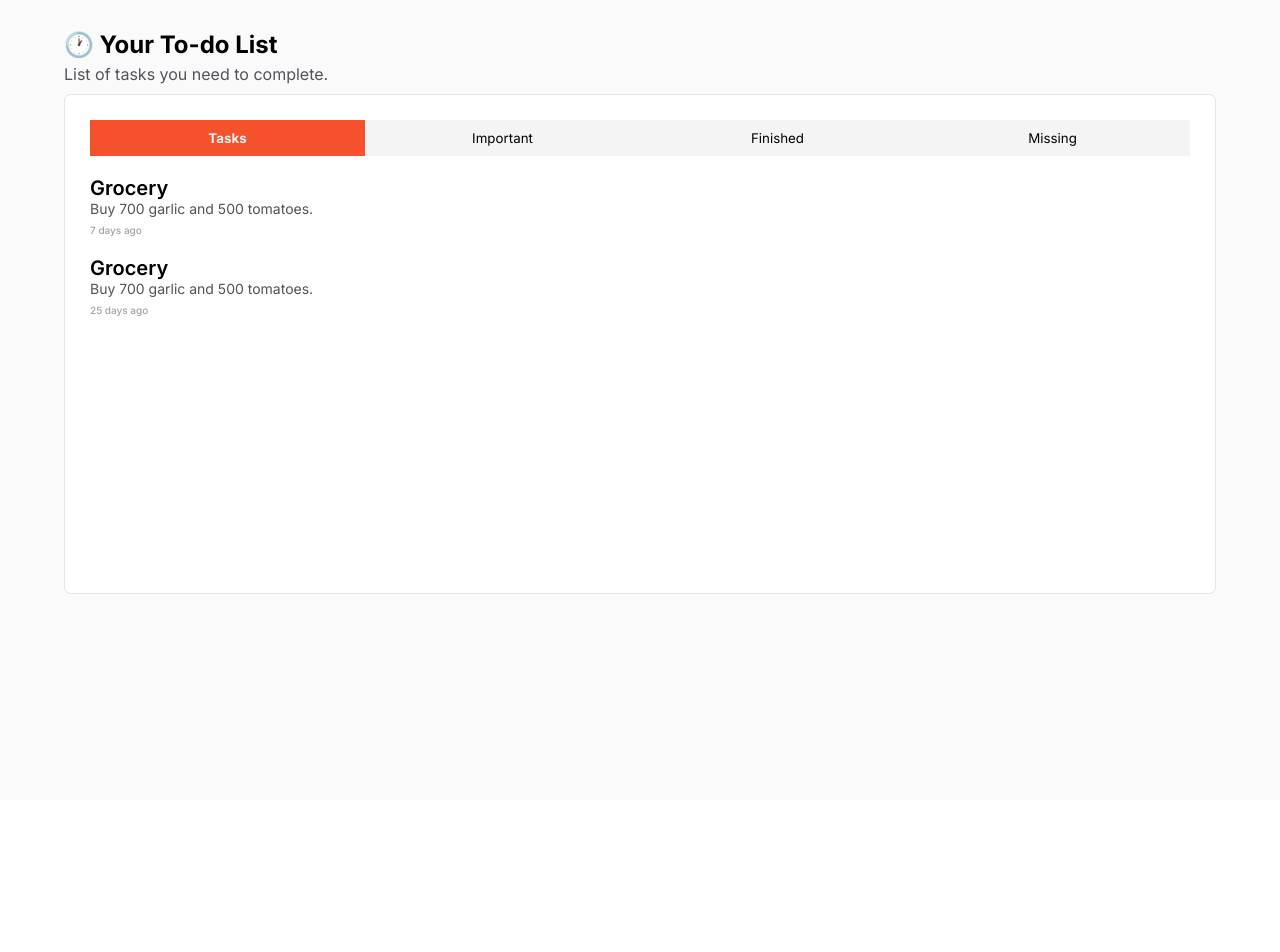
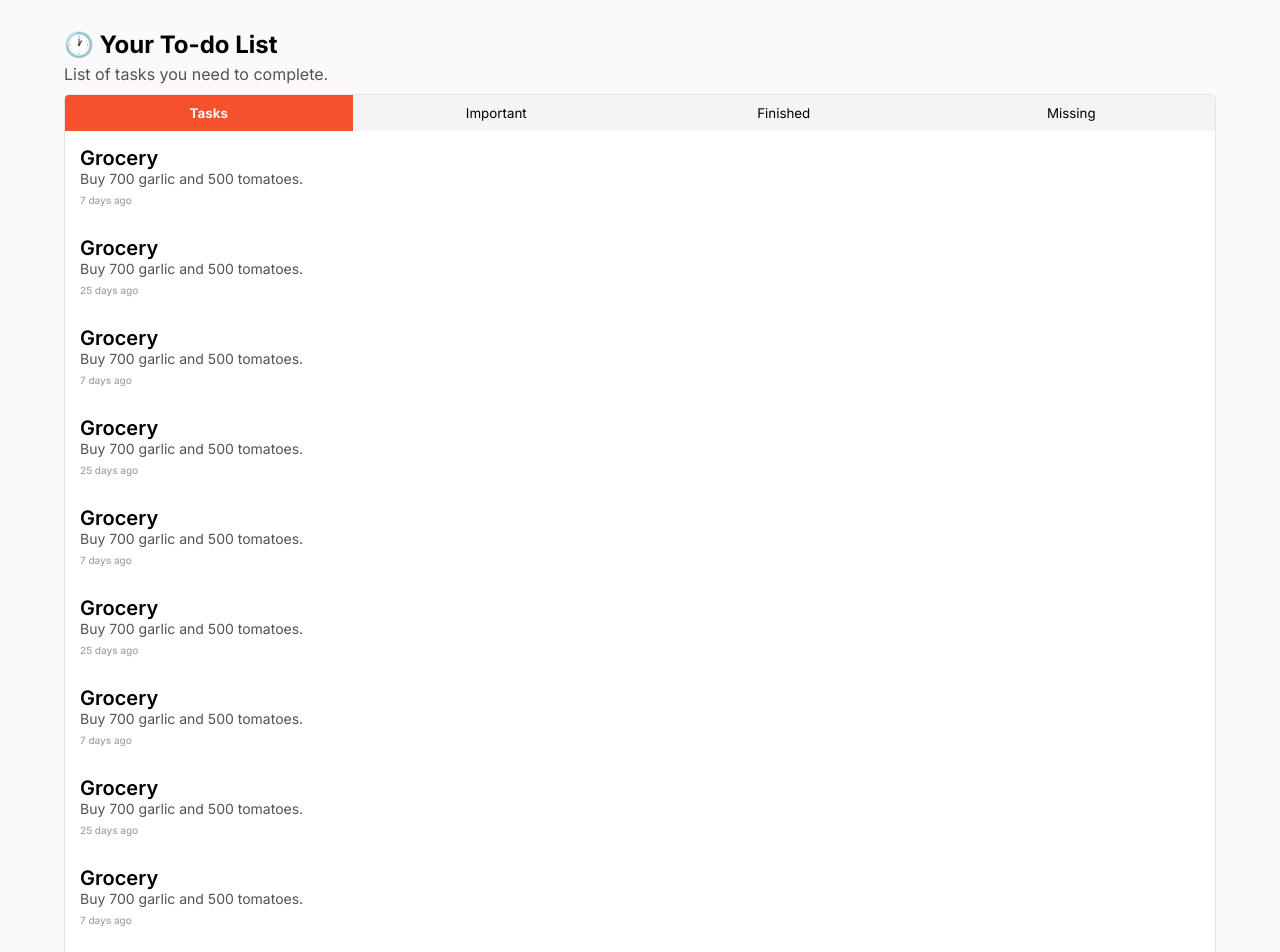
Before and after one commit to markcalendario/prio-todo-app, a React (Vite) app: page / in a window 1280 px wide. Shown: the top 952 px of the page. Before the commit the page ends 800 px from the top, so only its background shows below. Built offline with nearby package versions, Linux system fonts and the light colour scheme; a web font is replaced by a local one.

Commit message:
style: todo box

```diff
--- a/src/components/TaskCard/TaskCard.css
+++ b/src/components/TaskCard/TaskCard.css
@@ -5,6 +5,11 @@
   flex-wrap: wrap;
   gap: 20px;
   align-items: center;
+  padding: 15px;
+}
+
+.task-card:hover {
+  background-color: var(--gray-1);
 }
 
 .task-card .context .title {
--- a/src/components/TodoBox/TodoBox.css
+++ b/src/components/TodoBox/TodoBox.css
@@ -1,11 +1,11 @@
 .todo-box {
   background-color: var(--white);
-  padding: 25px;
   margin-top: 10px;
   width: 100%;
   min-height: 500px;
-  border-radius: 7px;
   border: 1px var(--gray-2) solid;
+  border-radius: 5px;
+  overflow: hidden;
 
   display: grid;
   grid-template-areas:
@@ -13,7 +13,6 @@
     "tasks";
   grid-template-columns: 1fr;
   grid-template-rows: auto 1fr;
-  gap: 20px;
 }
 
 .todo-sidebar {
@@ -38,7 +37,4 @@
 
 .todo-tasks {
   grid-area: tasks;
-  display: flex;
-  flex-direction: column;
-  gap: 20px;
 }
--- a/src/components/TodoBox/TodoBox.jsx
+++ b/src/components/TodoBox/TodoBox.jsx
@@ -22,6 +22,46 @@ export default function TodoBox() {
           description="Buy 700 garlic and 500 tomatoes."
           absoluteTimestamp="25 days ago"
         />
+        <TaskCard
+          title="Grocery"
+          description="Buy 700 garlic and 500 tomatoes."
+          absoluteTimestamp="7 days ago"
+        />
+        <TaskCard
+          title="Grocery"
+          description="Buy 700 garlic and 500 tomatoes."
+          absoluteTimestamp="25 days ago"
+        />
+        <TaskCard
+          title="Grocery"
+          description="Buy 700 garlic and 500 tomatoes."
+          absoluteTimestamp="7 days ago"
+        />
+        <TaskCard
+          title="Grocery"
+          description="Buy 700 garlic and 500 tomatoes."
+          absoluteTimestamp="25 days ago"
+        />
+        <TaskCard
+          title="Grocery"
+          description="Buy 700 garlic and 500 tomatoes."
+          absoluteTimestamp="7 days ago"
+        />
+        <TaskCard
+          title="Grocery"
+          description="Buy 700 garlic and 500 tomatoes."
+          absoluteTimestamp="25 days ago"
+        />
+        <TaskCard
+          title="Grocery"
+          description="Buy 700 garlic and 500 tomatoes."
+          absoluteTimestamp="7 days ago"
+        />
+        <TaskCard
+          title="Grocery"
+          description="Buy 700 garlic and 500 tomatoes."
+          absoluteTimestamp="25 days ago"
+        />
       </div>
     </div>
   );
```
